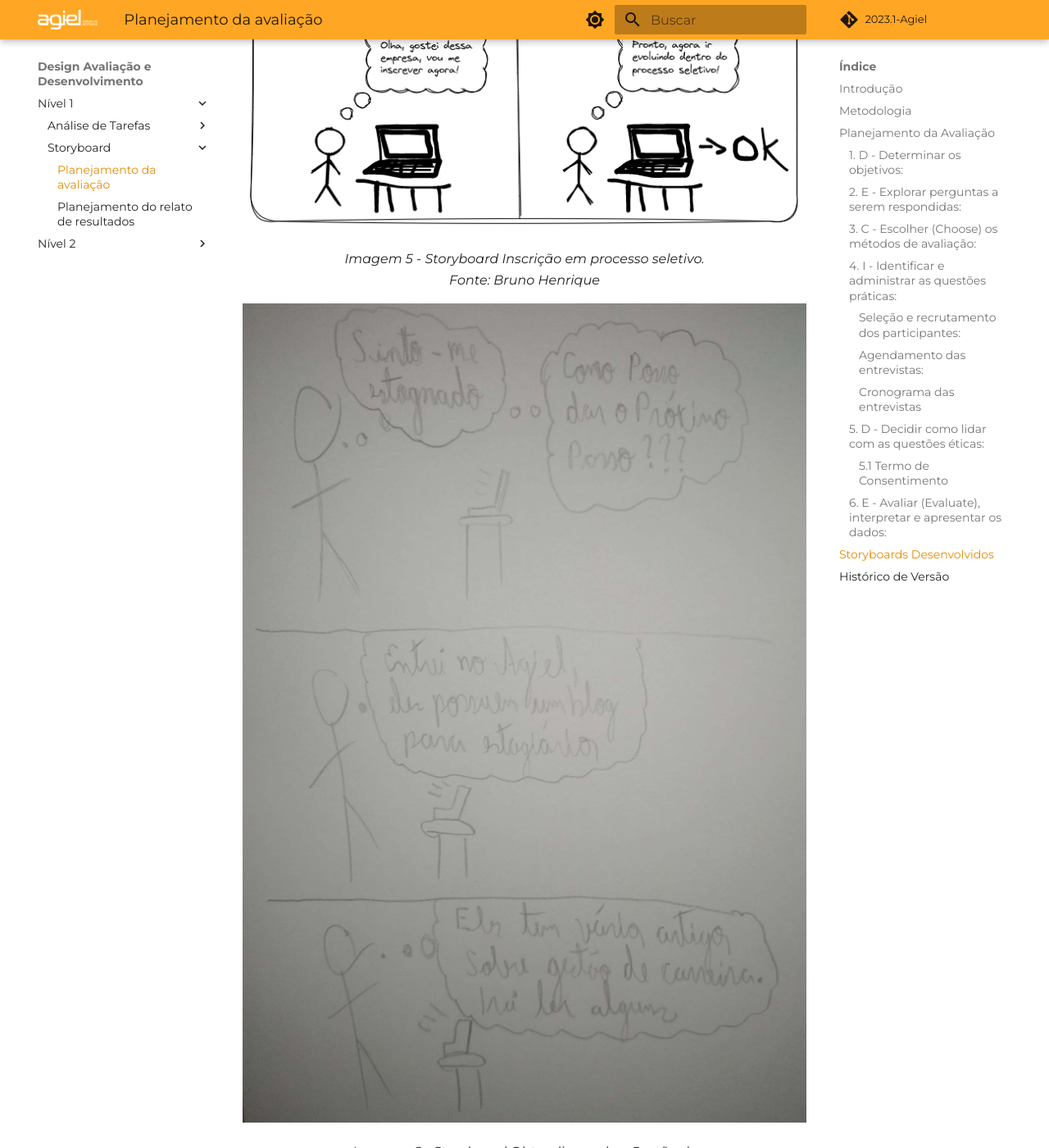
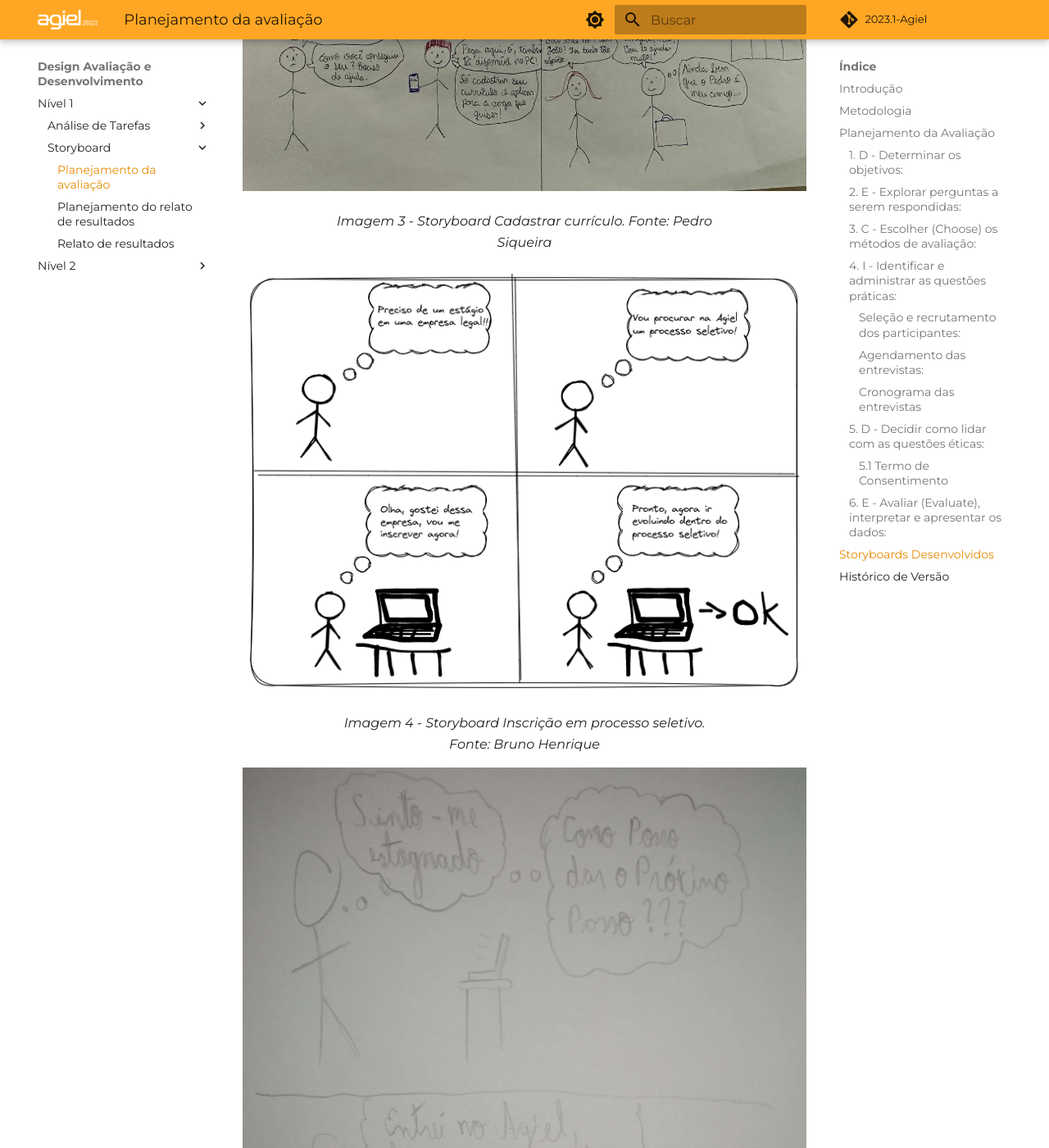
Before and after one commit to Interacao-Humano-Computador/2023.1-Agiel, an MkDocs documentation site: the page built from docs/desenvolvimento/storyboard/planejamento_avaliacao_storyboard.md, in a window 1280 px wide and 1400 px high, scrolled down 5288 px. Shown: the whole window at 82% size. Built offline with MkDocs 1.6.1 and Material for MkDocs 9.7.7, drawn with Linux system fonts in a browser that asks for light colours; some web fonts are replaced; comment, search, counter and statistics services are not loaded; some of the changed text lies outside the part shown.

Commit message:
acrescentando relatos de resultado storyboard

```diff
--- a/docs/desenvolvimento/storyboard/planejamento_avaliacao_storyboard.md
+++ b/docs/desenvolvimento/storyboard/planejamento_avaliacao_storyboard.md
@@ -86,18 +86,21 @@
 Com base na análise dos dados, identificaremos padrões, tendências e insights relevantes para aprimorar o storyboard. Os resultados seram interpretados e organizados de forma clara e concisa, e uma apresentação dos principais pontos será preparada.
 
 ## Storyboards Desenvolvidos
-As imagens 1 - 6 são os storyboards feitos pela equipe.
+As imagens 1 - 5 são os storyboards feitos pela equipe.
 ![](./img/storyboard-1.jpg)
 <figcaption align="center">Imagem 1 - Storyboard Canditadar a uma vaga. Fonte: Ana Beatriz</figcaption>
 
 ![](../../assets/storyboard_cadastroinstituicao.jpeg)
 <figcaption align="center">Imagem 2 - Storyboard Canditadar uma instituição de ensino. Fonte: Breno Yuri</figcaption>
 
+![](./img/storyboard-3.jpg)
+<figcaption align="center">Imagem 3 - Storyboard Cadastrar currículo. Fonte: Pedro Siqueira</figcaption>
+
 ![](./img/storyboard-2.png)
-<figcaption align="center">Imagem 5 - Storyboard Inscrição em processo seletivo. Fonte: Bruno Henrique</figcaption>
+<figcaption align="center">Imagem 4 - Storyboard Inscrição em processo seletivo. Fonte: Bruno Henrique</figcaption>
 
 ![](../../assets/storyboard_gestao_carreira.jpeg)
-<figcaption align="center">Imagem 6 - Storyboard Obter dicas sobre Gestão de carreira. Fonte: Vitor Borges</figcaption>
+<figcaption align="center">Imagem 5 - Storyboard Obter dicas sobre Gestão de carreira. Fonte: Vitor Borges</figcaption>
 
 ## Histórico de Versão
 
--- a/mkdocs.yml
+++ b/mkdocs.yml
@@ -55,6 +55,7 @@
       - Storyboard:
         - Planejamento da avaliação: desenvolvimento/storyboard/planejamento_avaliacao_storyboard.md
         - Planejamento do relato de resultados: desenvolvimento/storyboard/planejamento_relato_avaliacao_storyboard.md
+        - Relato de resultados: desenvolvimento/storyboard/relatos_storyboard.md
     - Nível 2:
       - Protótipo de papel:
         - Planejamento da avaliação: desenvolvimento/protótipo_de_papel/planejamento_da_avaliação_do_protótipo_de_papel.md
```
Also changed, not shown: docs/desenvolvimento/storyboard/relatos_storyboard.md (added, +86 -0 lines), docs/desenvolvimento/tarefas/planejamento_resultado_tarefas.md (+11 -9 lines), docs/index.md (+2 -2 lines), docs/desenvolvimento/storyboard/img/storyboard-3.jpg (added).
